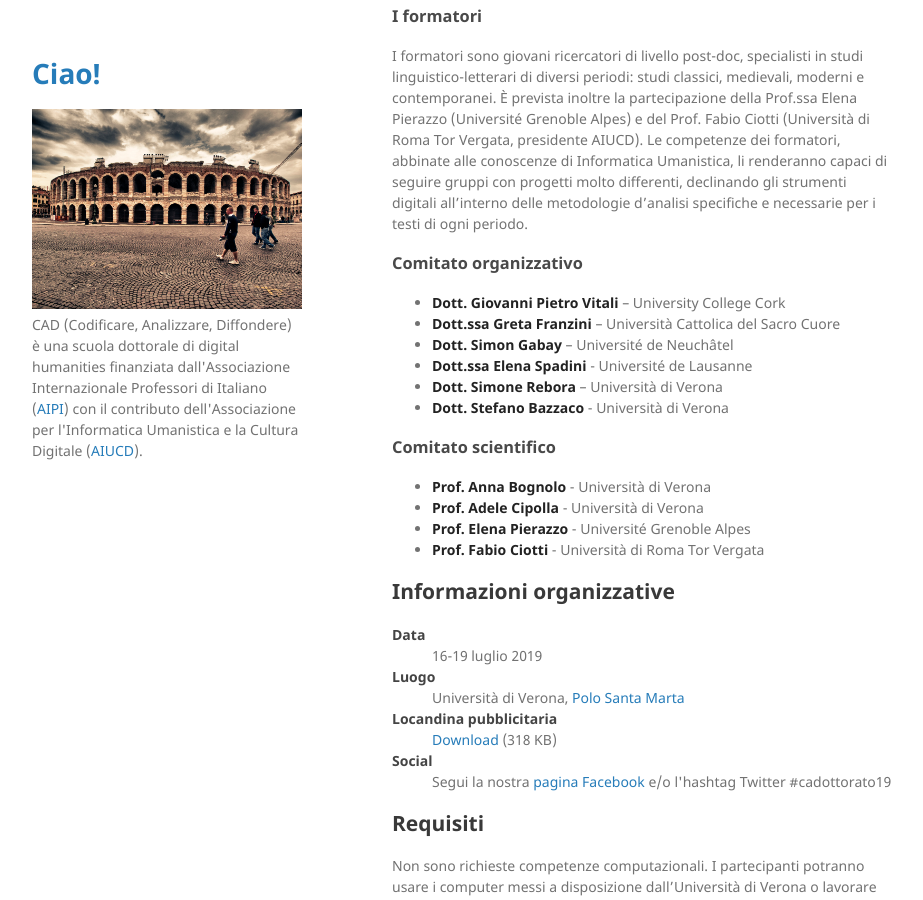
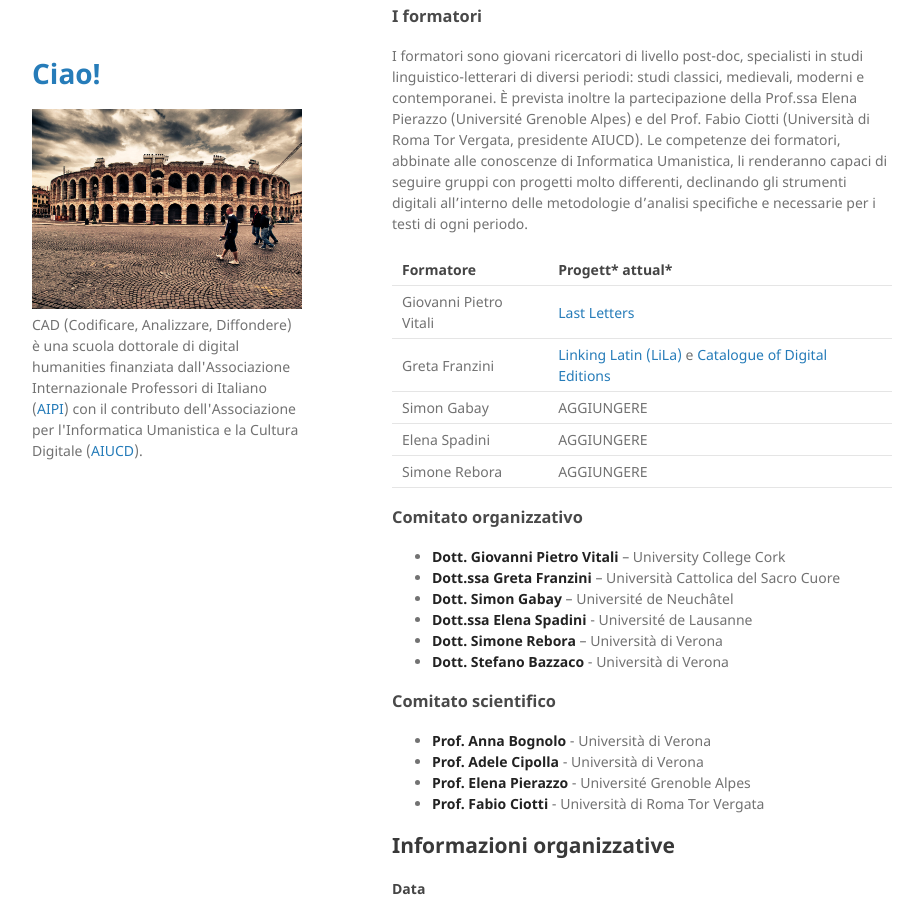
Before and after one commit to CADottorato/sito, a Jekyll site: the page built from index.md, in a window 1280 px wide and 900 px high, scrolled down 1235 px. Shown: the whole window, without its empty margins (178-1101 px from the left). Built offline with Jekyll 4.4.1, drawn with Linux system fonts in a browser that asks for light colours.

Commit message:
Added table with our current projects

```diff
--- a/index.md
+++ b/index.md
@@ -45,6 +45,35 @@ La scuola si rivolge ai **dottorandi di tutti i campi di studio legati all’ita
 ### I formatori
 
 I formatori sono giovani ricercatori di livello post-doc, specialisti in studi linguistico-letterari di diversi periodi: studi classici, medievali, moderni e contemporanei. È prevista inoltre la partecipazione della Prof.ssa Elena Pierazzo (Université Grenoble Alpes) e del Prof. Fabio Ciotti (Università di Roma Tor Vergata, presidente AIUCD). Le competenze dei formatori, abbinate alle conoscenze di Informatica Umanistica, li renderanno capaci di seguire gruppi con progetti molto differenti, declinando gli strumenti digitali all’interno delle metodologie d’analisi specifiche e necessarie per i testi di ogni periodo.
+
+
+<table style="border: none">
+	<tr>
+		<th>Formatore</th>
+		<th>Progett* attual*</th>
+	</tr>
+    <tr>
+        <td>Giovanni Pietro Vitali</td>
+        <td><a href="http://www.ultimelettere.it/LastLetters/" target="_blank" title="Opens in new tab">Last Letters</a></td>
+    </tr>
+    <tr>
+    	<td>Greta Franzini</td>
+    	<td><a href="https://lila-erc.eu/" target="_blank" title="Opens in new tab">Linking Latin (LiLa)</a> e <a href="https://dig-ed-cat.acdh.oeaw.ac.at/" target="_blank" title="Opens in new tab">Catalogue of Digital Editions</a></td>
+	</tr>
+	<tr>
+    	<td>Simon Gabay</td>
+    	<td>AGGIUNGERE</td>
+	</tr>
+    <tr>
+    	<td>Elena Spadini</td>
+    	<td>AGGIUNGERE</td>
+    </tr>
+    <tr>
+    	<td>Simone Rebora</td>
+    	<td>AGGIUNGERE</td>
+    </tr>
+
+</table>
 
 
 
```
